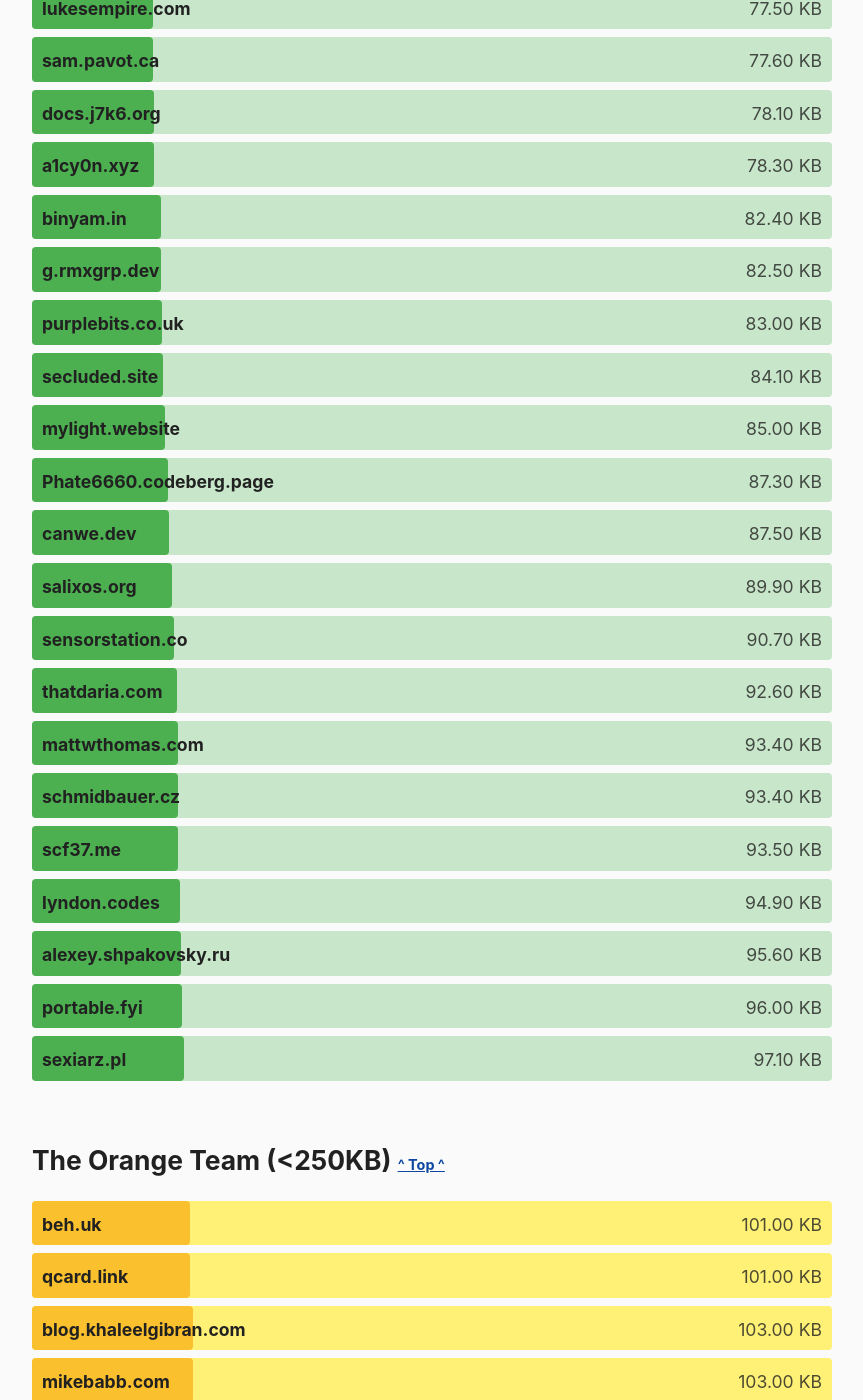
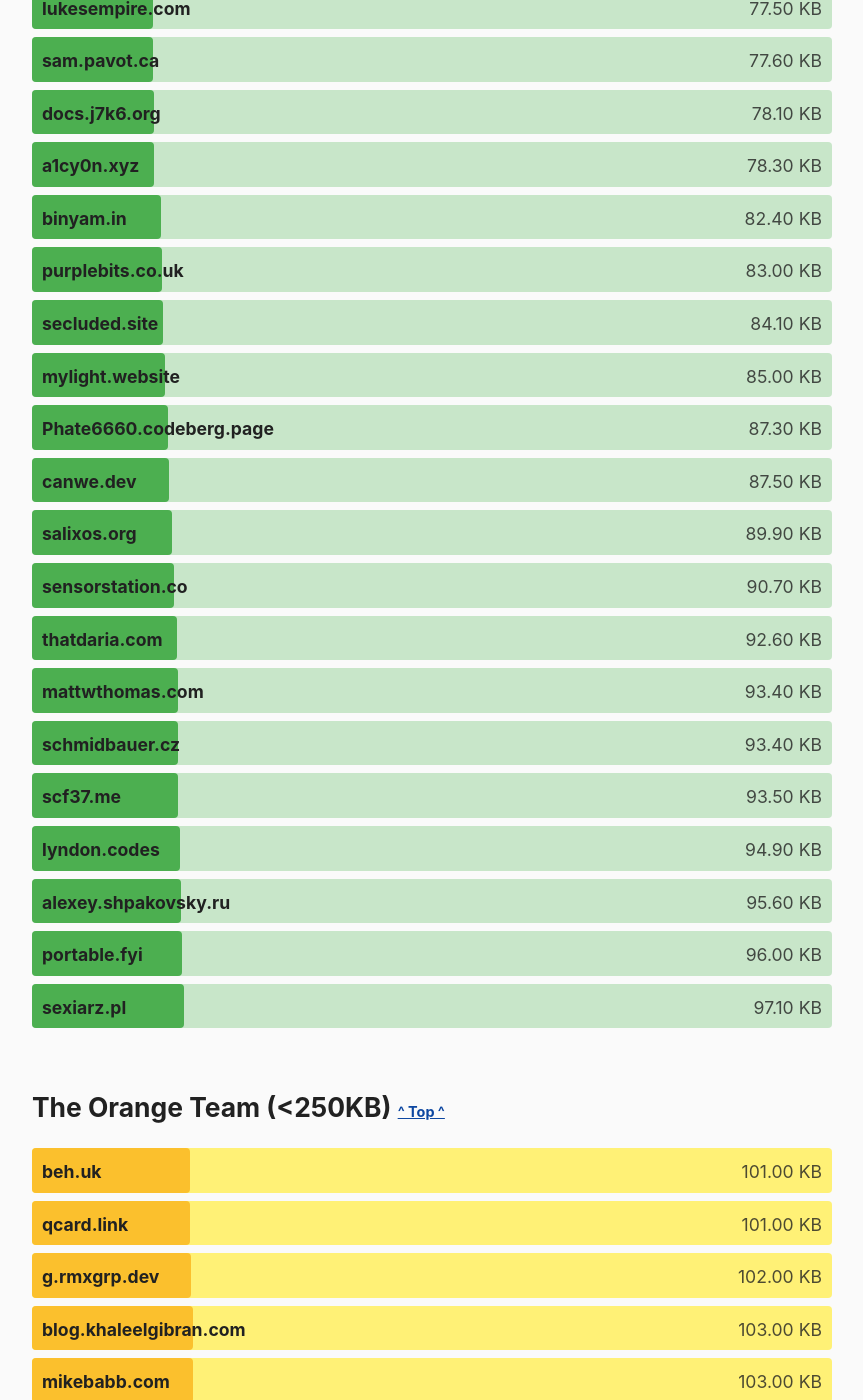
Before and after one commit to kevquirk/512kb.club, a Jekyll site: the page built from index.md, in a window 1280 px wide and 1400 px high, scrolled down 12212 px. Shown: the whole window, without its empty margins (208-1071 px from the left). Built offline with Jekyll 4.4.1, drawn with Linux system fonts in a browser that asks for light colours.

Commit message:
Update sites.yml

```diff
--- a/_data/sites.yml
+++ b/_data/sites.yml
@@ -745,8 +745,8 @@
 
 - domain: g.rmxgrp.dev
   url: https://g.rmxgrp.dev/
-  size: 82.5
-  last_checked: 2022-1-14
+  size: 102
+  last_checked: 2022-01-03
 
 - domain: gabnotes.org
   url: https://gabnotes.org/
```
